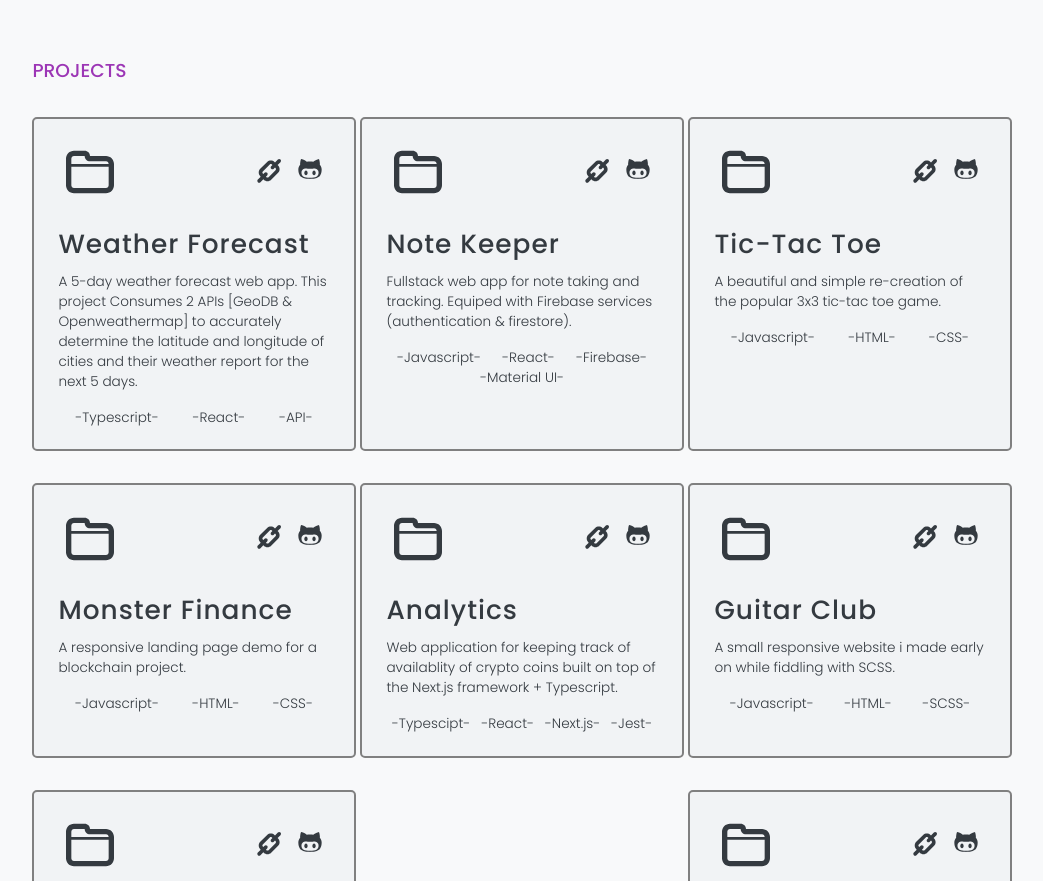
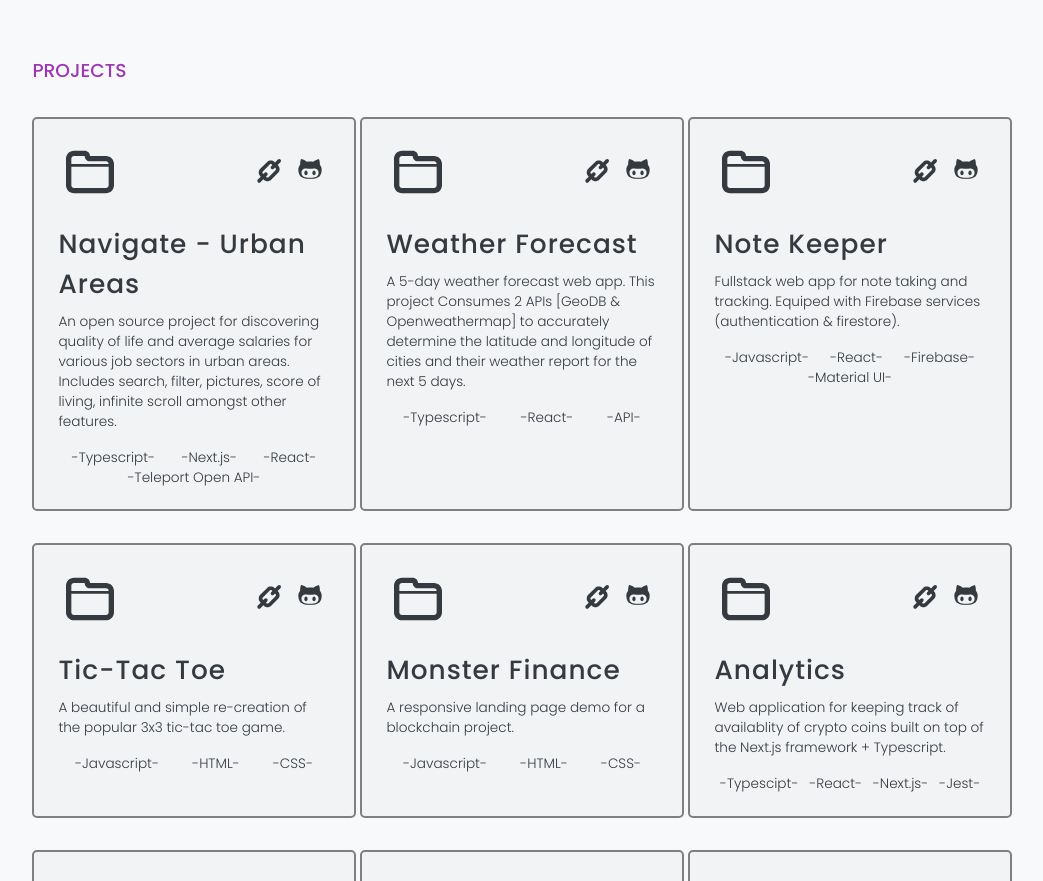
Before and after one commit to kasboi/v1, a React (Create React App) app: page / in a window 1280 px wide. Shown: the part 1925-2806 px from the top of the page, without its empty margins (118-1161 px from the left). Built offline with nearby package versions, Linux system fonts and the light colour scheme.

Commit message:
include new project details

```diff
--- a/src/ProjectList.js
+++ b/src/ProjectList.js
@@ -1,4 +1,11 @@
 export const projectData = [
+  {
+    live_link: "https://navigate-jade.vercel.app/",
+    git_link: "https://github.com/kasboi/navigate",
+    project_name: "Navigate - Urban Areas",
+    project_desc: "An open source project for discovering quality of life and average salaries for various job sectors in urban areas. Includes search, filter, pictures, score of living, infinite scroll amongst other features.",
+    language: ["Typescript", "Next.js","React","Teleport Open API"]
+  },
   {
     live_link: "https://ts-weather-forecast.netlify.app/",
     git_link: "https://github.com/kasboi/React-Weather-App-Typescript#",
```
